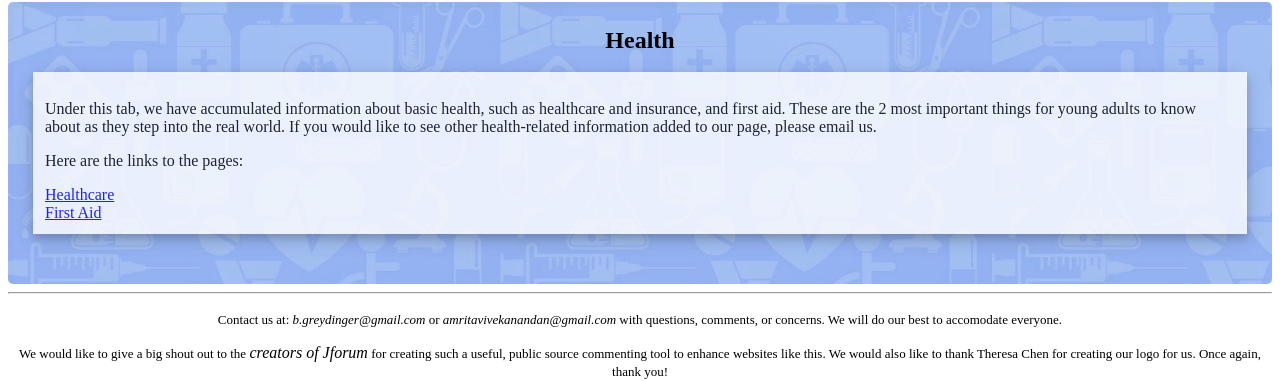
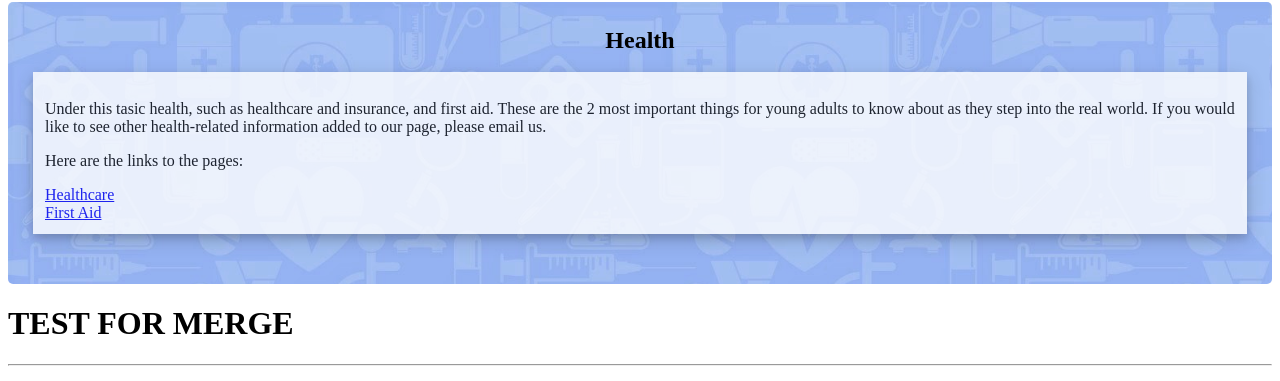
Before and after one commit to bgreydinger/GWC_SIP_Final_Project, a plain HTML site: page Health.html in a window 1280 px wide. Shown: the part 215-596 px from the top of the page. Drawn offline with Linux system fonts and the light colour scheme.

Commit message:
demonstrate merges

```diff
--- a/Health.html
+++ b/Health.html
@@ -39,7 +39,7 @@
         <h2 class="hdr" align="center">Health</h2>
         <br>
         <div class="sect">
-          <p>Under this tab, we have accumulated information about basic health, such as healthcare and insurance, and first aid. These are the 2 most important things for young adults to know about as they step into the real world. If you would like to see other health-related information added to our page, please email us.</p>
+          <p>Under this tasic health, such as healthcare and insurance, and first aid. These are the 2 most important things for young adults to know about as they step into the real world. If you would like to see other health-related information added to our page, please email us.</p>
           <p>Here are the links to the pages:</p>
           <a href="Healthcare.html">Healthcare</a>
           <br>
@@ -47,6 +47,8 @@
         </div>
       </div>
     </div>
+
+  <h1>TEST FOR MERGE</h1>
 
 
   <hr>
```
